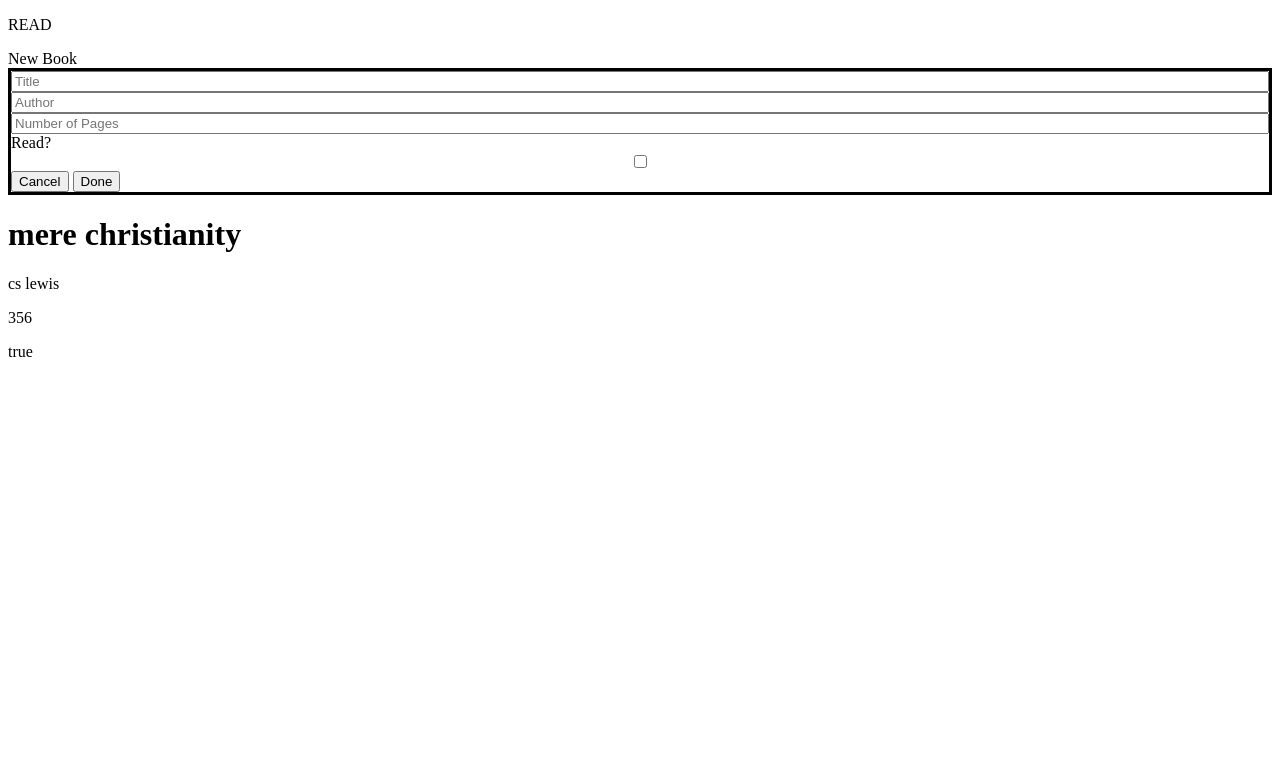
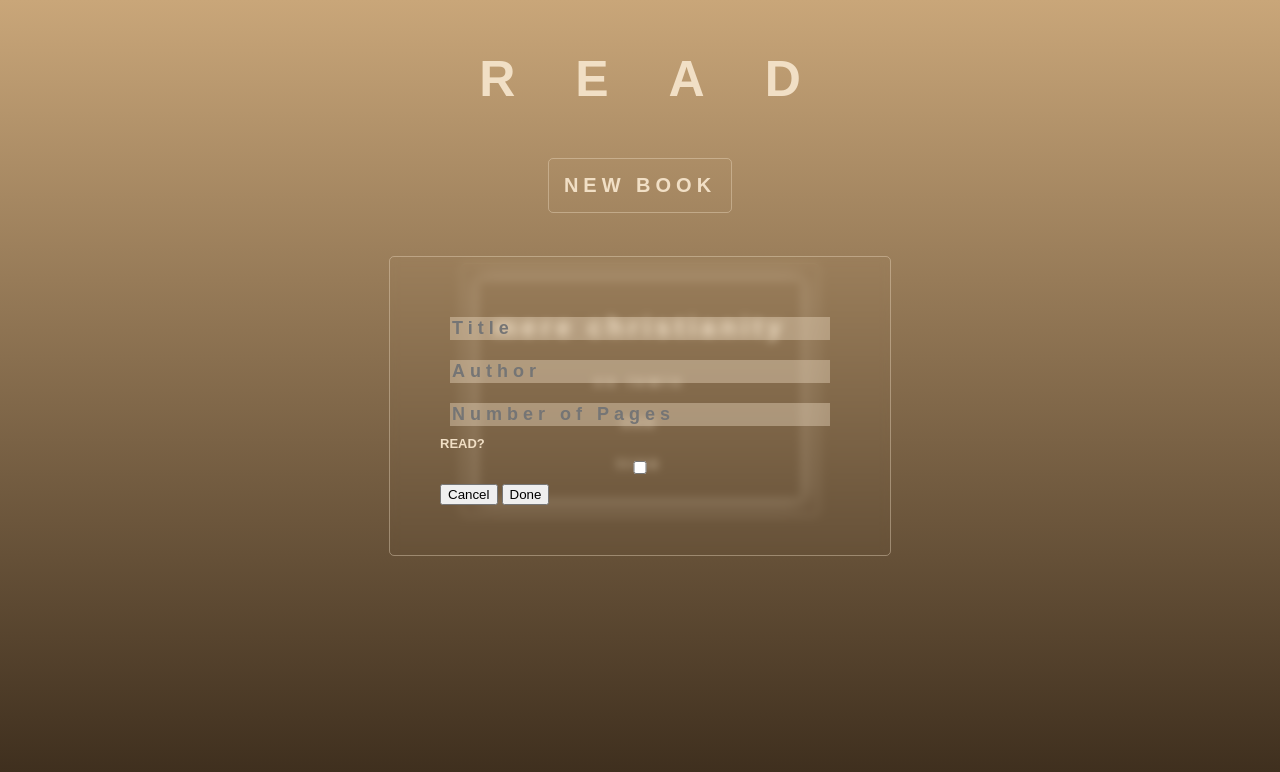
Before and after one commit to HoeksMJ/library, a plain HTML site: page index.html in a window 1280 px wide. Drawn offline with Linux system fonts and the light colour scheme.

Commit message:
add style to elements

```diff
--- a/style.css
+++ b/style.css
@@ -1,11 +1,126 @@
-#container {
-    border-style: solid;
-    border-color: black;
+body {
+    background-image: linear-gradient(rgb(201, 166, 121), rgb(58, 43, 27));
+    background-repeat: no-repeat;
     display: flex;
     flex-direction: column;
+    align-items: center;
+    margin: 0;
+    height: 100vh;
+}
+
+#bodyHeader {
+    margin-right: -60px;
+    color:rgb(241, 223, 197);
+    font-family: sans-serif;
+    font-size: 50px;
+    font-weight: bold;
+    letter-spacing: 60px;
+    transition: 4s;
+}
+
+#bodyHeader:hover {
+    letter-spacing: 80px;
+    margin-right: -80px;
+    cursor: default;
+}
+
+#newBookBtn {
+    cursor: pointer;
+    padding: 15px;
+    margin-bottom: 50px;
+    border-style: solid;
+    border-color: rgba(241, 223, 197, 0.4);
+    border-radius: 5px;
+    border-width: 1px;
+    color:rgb(241, 223, 197);
+    font-size: 20px;
+    font-weight: bold;
+    font-family: sans-serif;
+    text-transform: uppercase;
+    letter-spacing: 5px;
+    transition: 0.2s;
+}
+
+#newBookBtn:hover {
+    background-color: rgba(0, 0, 0, 0.05);
+}
+
+#container {
+    display: hidden;
+    backdrop-filter: blur(5px);
+    border-style: solid;
+    border-color: rgba(241, 223, 197, 0.4);
+    border-radius: 5px;
+    border-width: 1px;
+    margin-top: 20%;
+    padding: 50px;
+    display: flex;
+    flex-direction: column;
+    position: absolute;
 }
 
 #formContainer {
     display: flex;
     flex-direction: column;
+    color:rgb(241, 223, 197);
+    font-size: 13px;
+    font-weight: bold;
+    font-family: sans-serif;
+    text-transform: uppercase;
+    min-width: 400px;
 }
+
+#formContainer input {
+    color: white;
+    background-color: rgba(241, 223, 197, 0.4);
+    border-style: hidden;
+    margin: 10px;
+    font-size: 18px;
+    font-weight: bold;
+    font-family: sans-serif;
+    letter-spacing: 5px;
+}
+
+#formContainer input:focus {
+    color: rgb(241, 223, 197);
+    background-color: rgb(241, 223, 197);
+}
+
+#library{
+    max-width: 100%;
+    border-style: solid;
+    border-color: rgba(241, 223, 197, 0.4);
+    border-width: 1px;
+    border-radius: 5px;
+    display: flex;
+    flex-wrap: wrap;
+    flex-direction: column;
+}
+
+#library div {
+    display: flex;
+    flex-direction: column;
+    border-style: solid;
+    border-color: rgba(241, 223, 197, 0.4);
+    border-width: 1px;
+    border-radius: 5px;
+    align-items: center;
+    justify-content: space-evenly;
+    margin: 15px;
+    padding: 15px;
+    min-width: 100px;
+    min-height: 100px;
+    color:rgb(241, 223, 197);
+    font-size: 13px;
+    font-weight: bold;
+    font-family: sans-serif;
+    letter-spacing: 5px;
+    transition: 1s;
+    box-shadow: 0px 0px 20px 0px rgba(241, 223, 197, 0.4);
+}
+
+#library div:hover {
+    cursor: pointer;
+    padding: 30px;
+    background-color: rgba(0, 0, 0, 0.05);
+}
```
